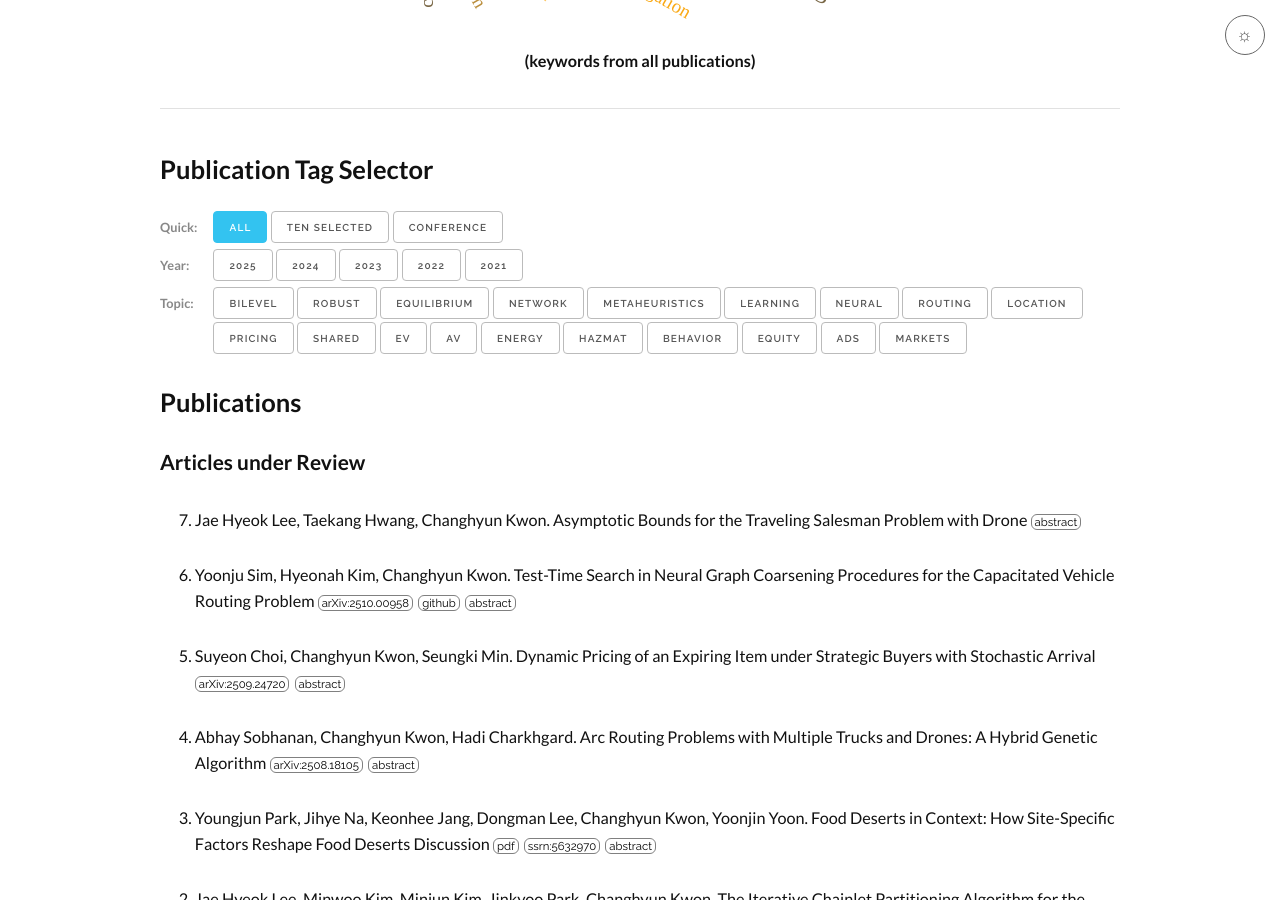
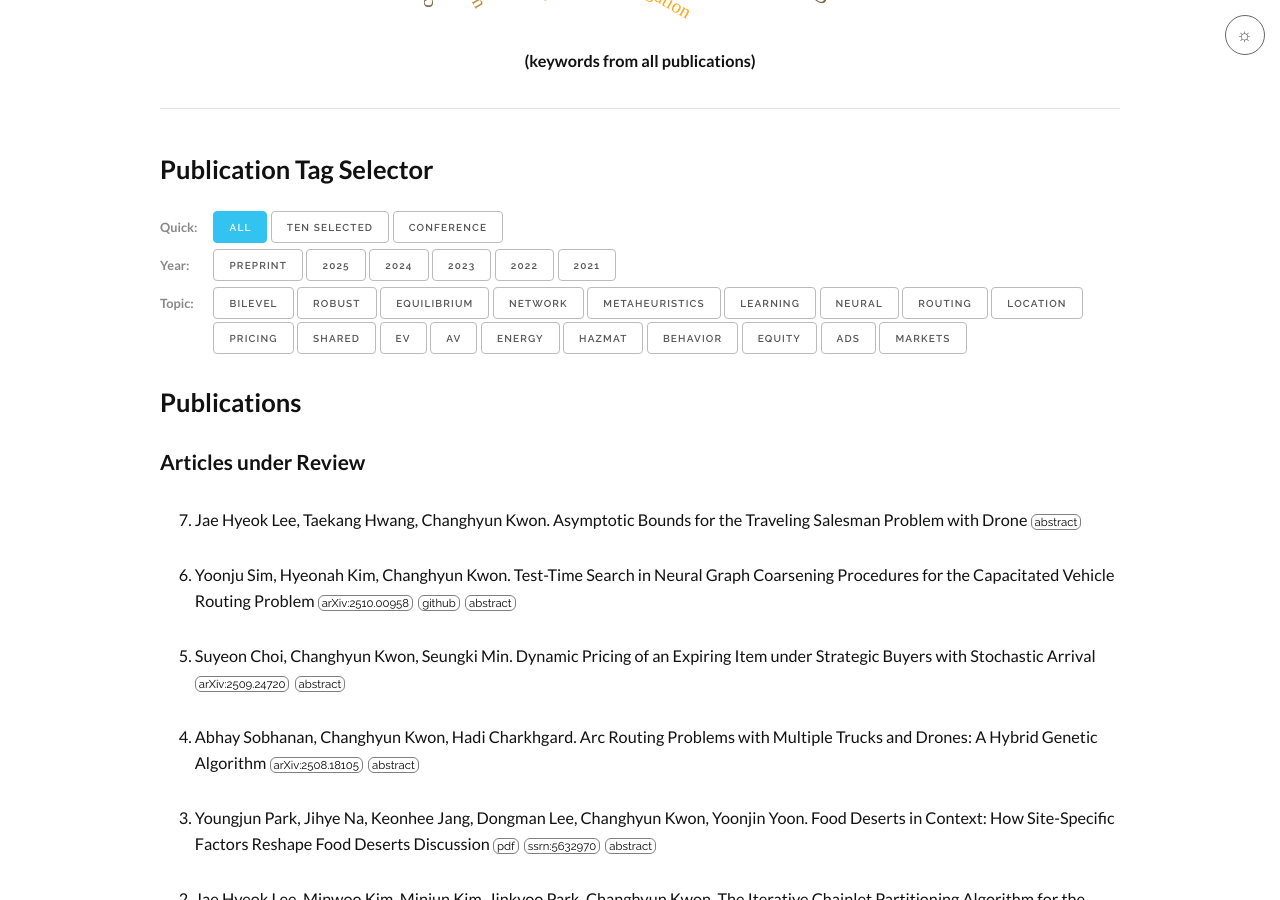
Before and after one commit to kaist-comet/kaist-comet.github.io, a Jekyll site: the page built from publications/publications.html, in a window 1280 px wide and 900 px high, scrolled down 804 px. Built offline with Jekyll 4.4.1, drawn with Linux system fonts in a browser that asks for light colours; some web fonts are replaced; formulas are drawn with MathJax 3; comment, search, counter and statistics services are not loaded.

Commit message:
Update publications.html

```diff
--- a/publications/publications.html
+++ b/publications/publications.html
@@ -71,6 +71,7 @@ body.dark-theme .tag-group-label { color: #999; }
 <div class="tag-group">
 	<span class="tag-group-label">Year:</span>
 	<div class="tag-group-buttons">
+		<button onclick="highlight_button(this); articleDisplay('preprint');">Preprint</button>
 		<button onclick="highlight_button(this); articleDisplay('2025');">2025</button>
 		<button onclick="highlight_button(this); articleDisplay('2024');">2024</button>
 		<button onclick="highlight_button(this); articleDisplay('2023');">2023</button>
```
